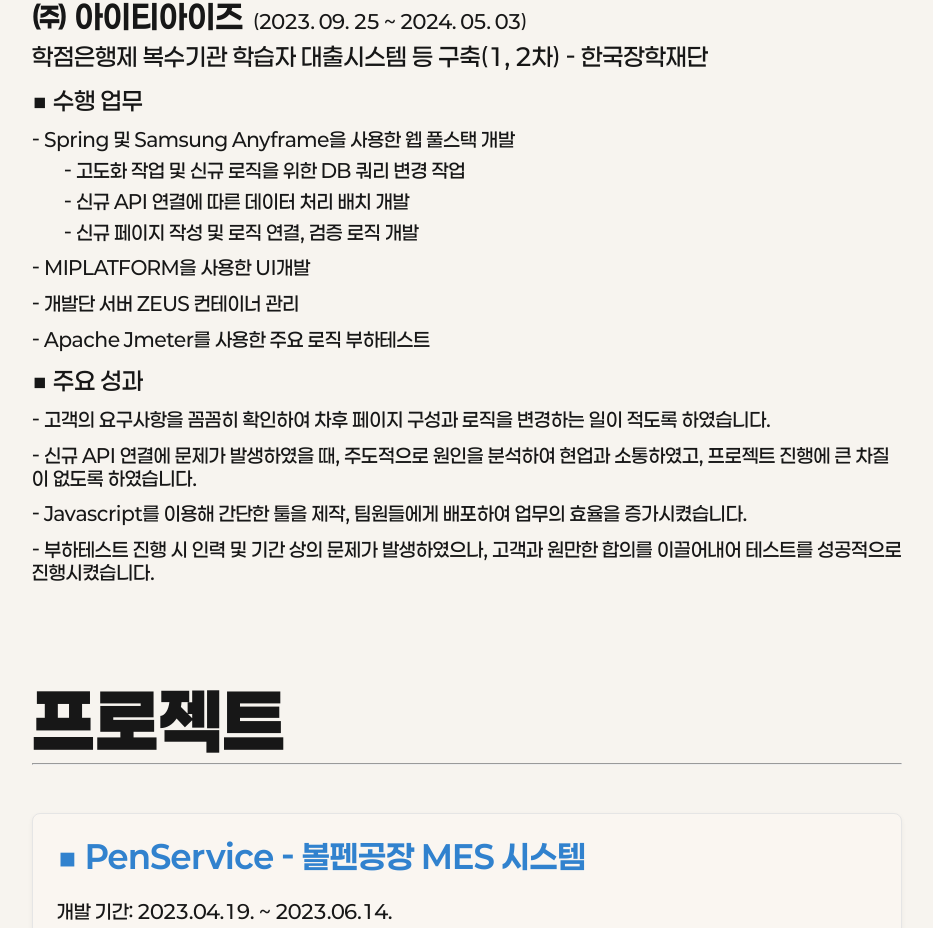
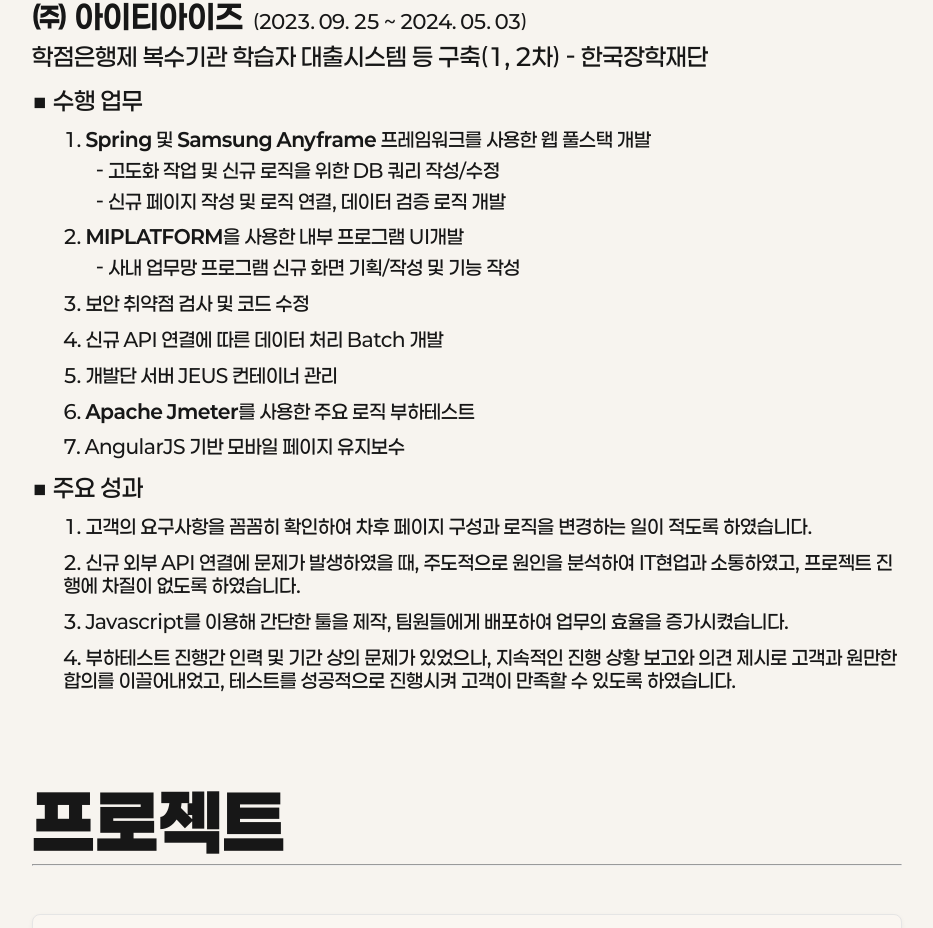
Before and after one commit to san1313/popol, a Next.js app: page / in a window 1280 px wide. Shown: the part 2594-3522 px from the top of the page, without its empty margins (269-1202 px from the left). Built offline with nearby package versions, Linux system fonts and the light colour scheme.

Commit message:
docs(work): 경력란 내용 보충

```diff
--- a/src/component/content.tsx
+++ b/src/component/content.tsx
@@ -152,7 +152,7 @@
         <div className={`${style.article}`} id={'about'} data-idx={1}>
           <article>
             <h1>저는요<hr /></h1>
-            <div className={style.flexContainer} style={{gap: "2rem"}}>
+            <div className={style.flexContainer} style={{ gap: "2rem" }}>
               <div>
                 <h2><span><FontAwesomeIcon icon={faUser} />이름</span></h2>
                 <h3>- 배창우</h3>
@@ -177,7 +177,7 @@
                 <h2><span><FontAwesomeIcon icon={faUserGraduate} />학력</span></h2>
                 <h3>- 계명대학교 (일본학과) 학사</h3>
               </div>
-              <div><span><SvgImages name={'github'}/><h2><a
+              <div><span><SvgImages name={'github'} /><h2><a
                 href={"https://github.com/san1313"}>Github</a></h2></span>
                 </div>
             </div>
@@ -185,11 +185,11 @@
         </div>
         <div className={`${style.article}`} id={'skill'} data-idx={2}>
           <article>
-            <h1>활용 기술<hr/></h1>
-            <div className={style.flexContainer} style={{gap: "2rem"}}>
+            <h1>활용 기술<hr /></h1>
+            <div className={style.flexContainer} style={{ gap: "2rem" }}>
               <div className={style.flexContainer}>
                 <h2>백엔드</h2>
-                <span style={{gap: "0.4rem", flexWrap: "wrap", marginTop: "0.5rem"}}>
+                <span style={{ gap: "0.4rem", flexWrap: "wrap", marginTop: "0.5rem" }}>
                   <CustomBadge name={'Java'} colorCode={"FF7800"} logoColor={"white"} />
                   <CustomBadge name={'Spring'} colorCode={"6DB33F"} logoColor={"white"} />
                   <CustomBadge name={'Spring Boot'} colorCode={"6DB33F"} logoColor={"white"} />
@@ -204,7 +204,7 @@
               </div>
               <div className={style.flexContainer}>
                 <h2>프론트엔드</h2>
-                <span style={{gap: "0.4rem", flexWrap: "wrap", marginTop: "0.5rem"}}>
+                <span style={{ gap: "0.4rem", flexWrap: "wrap", marginTop: "0.5rem" }}>
                   <CustomBadge name={'HTML5'} colorCode={"E34F26"} logoColor={"white"} />
                   <CustomBadge name={'CSS'} colorCode={"1572B6"} logoColor={"white"} />
                   <CustomBadge name={'JavaScript'} colorCode={"F7DF1E"} logoColor={"white"} />
@@ -218,10 +218,11 @@
               </div>
               <div className={style.flexContainer}>
                 <h2>기타</h2>
-                <span style={{gap: "0.4rem", flexWrap: "wrap", marginTop: "0.5rem"}}>
+                <span style={{ gap: "0.4rem", flexWrap: "wrap", marginTop: "0.5rem" }}>
                   <CustomBadge name={'Next.js'} colorCode={"000000"} logoColor={"white"} />
                   <CustomBadge name={'Git'} colorCode={"F05032"} logoColor={"white"} />
-                  <CustomBadge name={'SVN'} colorCode={"809CC9"} logoColor={"white"} logoName={'subversion'}/>
+                  <CustomBadge name={'SVN'} colorCode={"809CC9"} logoColor={"white"}
+                               logoName={'subversion'} />
                   <CustomBadge name={'Docker'} colorCode={"2496ED"} logoColor={"white"} />
                   <CustomBadge name={'Jenkins'} colorCode={"D24939"} logoColor={"white"} />
                   <CustomBadge name={'Apache Jmeter'} colorCode={"D22128"} logoColor={"white"} />
@@ -240,20 +241,27 @@
               </div>
               <div>
                 <h3>■ 수행 업무</h3>
-                <p>- Spring 및 Samsung Anyframe을 사용한 웹 풀스택 개발</p>
-                <p className={style.sub}>- 고도화 작업 및 신규 로직을 위한 DB 쿼리 변경 작업</p>
-                <p className={style.sub}>- 신규 API 연결에 따른 데이터 처리 배치 개발</p>
-                <p className={style.sub}>- 신규 페이지 작성 및 로직 연결, 검증 로직 개발</p>
-                <p>- MIPLATFORM을 사용한 UI개발</p>
-                <p>- 개발단 서버 ZEUS 컨테이너 관리</p>
-                <p>- Apache Jmeter를 사용한 주요 로직 부하테스트</p>
+                <div className={style.indent}>
+                  <p>1. <b>Spring</b> 및 <b>Samsung Anyframe</b> 프레임워크를 사용한 웹 풀스택 개발</p>
+                  <p className={style.sub}>- 고도화 작업 및 신규 로직을 위한 DB 쿼리 작성/수정</p>
+                  <p className={style.sub}>- 신규 페이지 작성 및 로직 연결, 데이터 검증 로직 개발</p>
+                  <p>2. <b>MIPLATFORM</b>을 사용한 내부 프로그램 UI개발</p>
+                  <p className={style.sub}>- 사내 업무망 프로그램 신규 화면 기획/작성 및 기능 작성</p>
+                  <p>3. 보안 취약점 검사 및 코드 수정</p>
+                  <p>4. 신규 API 연결에 따른 데이터 처리 Batch 개발</p>
+                  <p>5. 개발단 서버 JEUS 컨테이너 관리</p>
+                  <p>6. <b>Apache Jmeter</b>를 사용한 주요 로직 부하테스트</p>
+                  <p>7. AngularJS 기반 모바일 페이지 유지보수</p>
+                </div>
               </div>
               <div>
                 <h3>■ 주요 성과</h3>
-                <p>- 고객의 요구사항을 꼼꼼히 확인하여 차후 페이지 구성과 로직을 변경하는 일이 적도록 하였습니다.</p>
-                <p>- 신규 API 연결에 문제가 발생하였을 때, 주도적으로 원인을 분석하여 현업과 소통하였고, 프로젝트 진행에 큰 차질이 없도록 하였습니다.</p>
-                <p>- Javascript를 이용해 간단한 툴을 제작, 팀원들에게 배포하여 업무의 효율을 증가시켰습니다.</p>
-                <p>- 부하테스트 진행 시 인력 및 기간 상의 문제가 발생하였으나, 고객과 원만한 합의를 이끌어내어 테스트를 성공적으로 진행시켰습니다.</p>
+                <div className={style.indent}>
+                  <p>1. 고객의 요구사항을 꼼꼼히 확인하여 차후 페이지 구성과 로직을 변경하는 일이 적도록 하였습니다.</p>
+                  <p>2. 신규 외부 API 연결에 문제가 발생하였을 때, 주도적으로 원인을 분석하여 IT현업과 소통하였고, 프로젝트 진행에 차질이 없도록 하였습니다.</p>
+                  <p>3. Javascript를 이용해 간단한 툴을 제작, 팀원들에게 배포하여 업무의 효율을 증가시켰습니다.</p>
+                  <p>4. 부하테스트 진행간 인력 및 기간 상의 문제가 있었으나, 지속적인 진행 상황 보고와 의견 제시로 고객과 원만한 합의를 이끌어내었고, 테스트를 성공적으로 진행시켜 고객이 만족할 수 있도록 하였습니다.</p>
+                </div>
               </div>
             </div>
           </article>
@@ -263,10 +271,10 @@
             <h1>프로젝트<hr /></h1>
             <div className={style.flexContainer}>
               <div className={style.projectContainer}>
-                <ProjectSection pNo={0}/>
+                <ProjectSection pNo={0} />
               </div>
               <div className={style.projectContainer}>
-                <ProjectSection pNo={1}/>
+                <ProjectSection pNo={1} />
               </div>
             </div>
           </article>
@@ -275,7 +283,7 @@
           <article>
             <h1>프로젝트<hr /></h1>
             <div className={style.flexContainer}>
-              <ProjectSection pNo={2}/>
+              <ProjectSection pNo={2} />
             </div>
           </article>
         </div>
--- a/src/styles/content.module.css
+++ b/src/styles/content.module.css
@@ -200,6 +200,10 @@
   margin-left: var(--sidebar-width-closed);
 }
 
+.indent {
+  margin-left: 2rem;
+}
+
 @-webkit-keyframes arrow {
   0% {
     opacity: 0;
@@ -336,4 +340,12 @@
   .title::after {
     background-position: 20%;
   }
+
+  .article p {
+    margin-top: 0.6rem;
+  }
+
+  .article p.sub {
+    margin-top: 0.3rem;
+  }
 }
```
